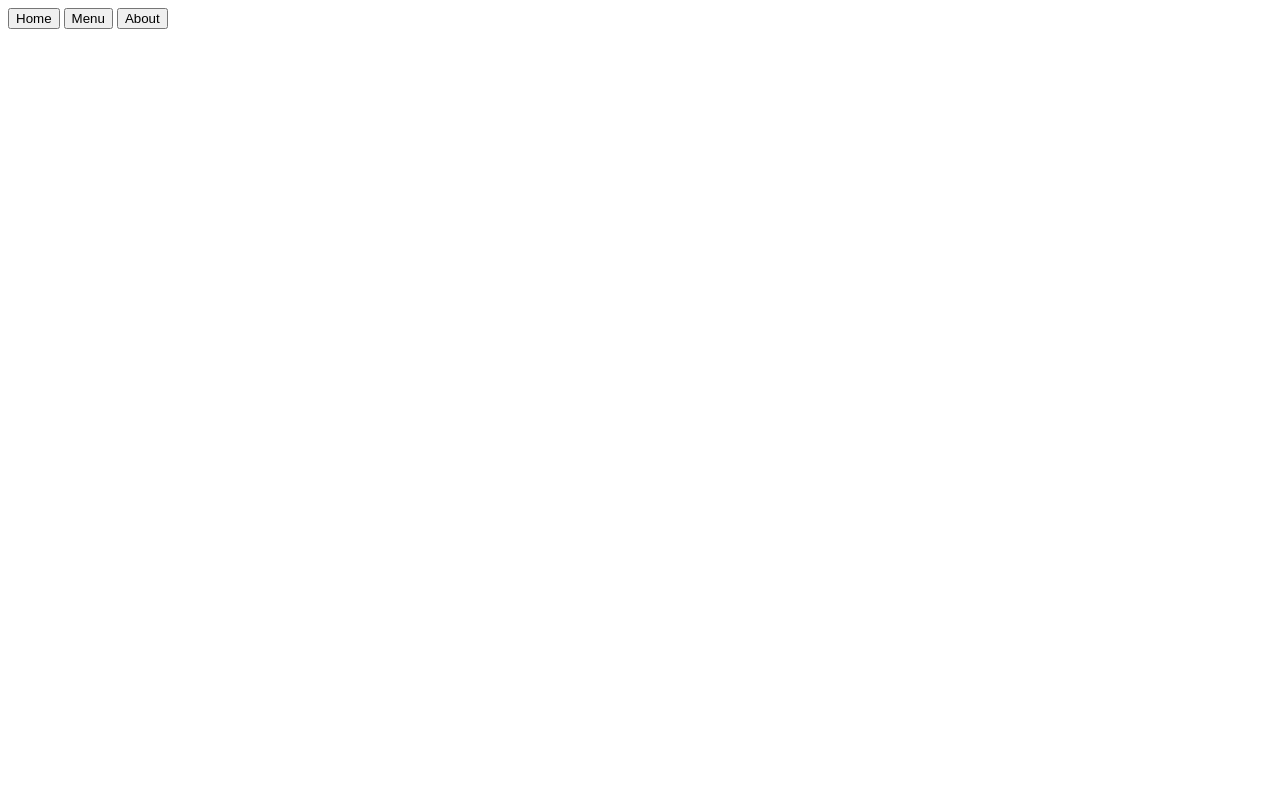
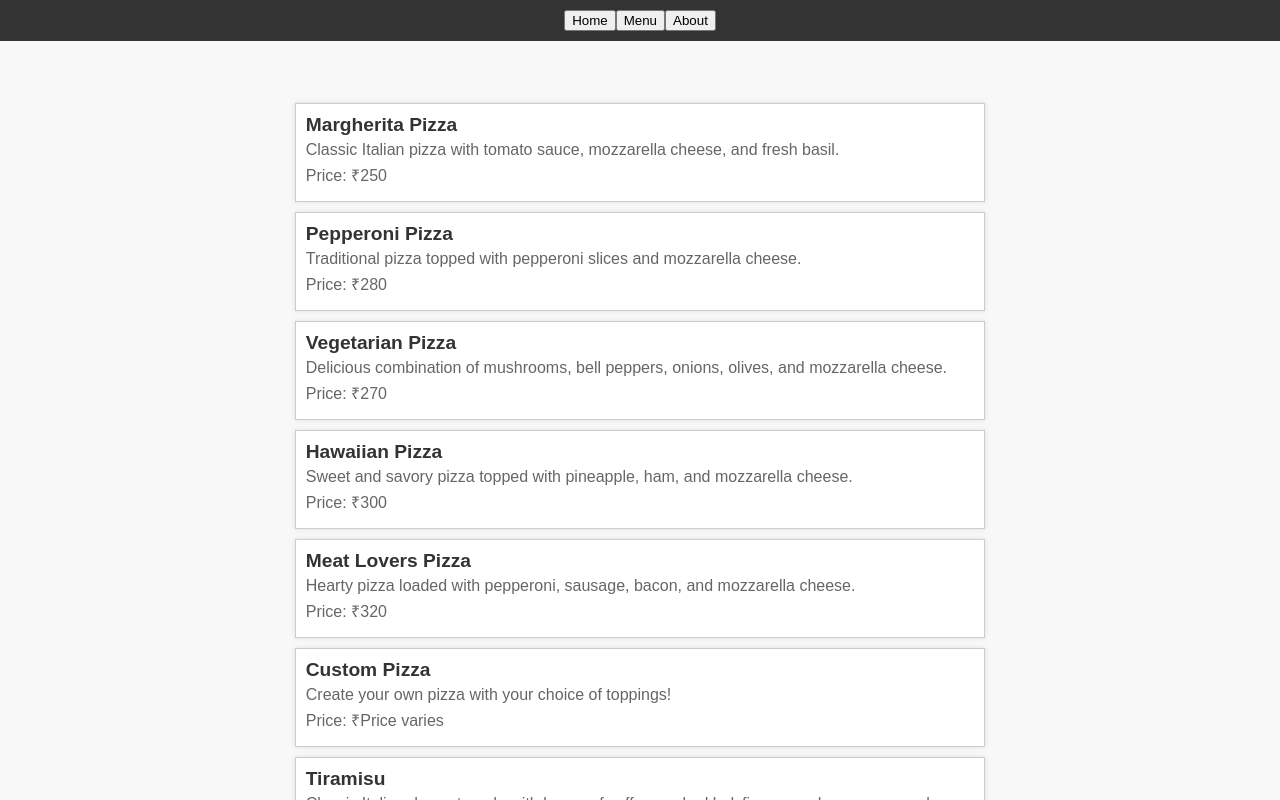
Before and after one commit to Siddhi-Uttekar/Restaurant-page, a website built with webpack: page src/index.html in a window 1280 px wide. Both pictures are taken after a click on the button "Menu". Shown: the top 800 px of the page. Built offline with nearby package versions, Linux system fonts and the light colour scheme.

Commit message:
restaurant page created using webpack

```diff
--- /dev/null
+++ b/src/about.js
@@ -0,0 +1,38 @@
+import "./style.css";
+
+export default function makeAboutPage() {
+    const aboutPage = document.createElement("div");
+    aboutPage.id = "aboutPage";
+
+    // Title
+    const aboutTitle = document.createElement("h2");
+    aboutTitle.textContent = "About Our Pizza Restaurant";
+
+    // Introduction Paragraph
+    const aboutIntro = document.createElement("p");
+    aboutIntro.textContent = "Welcome to our cozy pizza restaurant, where every slice tells a delicious story! Whether you're craving a classic Margherita or adventurous with our specialty toppings, we promise a slice of perfection in every bite. Join us for a culinary journey where our handcrafted pizzas, made from the finest ingredients and baked to perfection, await to delight your taste buds. From our kitchen to your table, experience the essence of authentic flavors and warm hospitality at our pizza paradise.";
+
+    // History Section
+    const historyTitle = document.createElement("h3");
+    historyTitle.textContent = "Our History";
+
+    const historyText = document.createElement("p");
+    historyText.textContent = "Founded in 2000 by passionate food enthusiasts, our pizza restaurant started as a small family-owned business in the heart of Pune. Over the years, we have grown into a beloved local establishment known for our commitment to quality, flavor, and customer satisfaction. Today, we continue to uphold our tradition of excellence, serving delicious pizzas made with love and care.";
+
+
+    const missionTitle = document.createElement("h3");
+    missionTitle.textContent = "Our Mission";
+
+    const missionText = document.createElement("p");
+    missionText.textContent = "At Pizzerias, our mission is to create memorable dining experiences through exceptional food and hospitality. We strive to source the freshest ingredients, support local suppliers, and innovate in our culinary offerings. Whether you're dining in, ordering takeout, or catering an event, we aim to exceed your expectations with every slice.";
+
+
+    aboutPage.appendChild(aboutTitle);
+    aboutPage.appendChild(aboutIntro);
+    aboutPage.appendChild(historyTitle);
+    aboutPage.appendChild(historyText);
+    aboutPage.appendChild(missionTitle);
+    aboutPage.appendChild(missionText);
+
+    return aboutPage;
+}
--- /dev/null
+++ b/src/home.js
@@ -0,0 +1,29 @@
+import './style.css';
+
+export default function makeHomePage() {
+    const homePage = document.createElement("div");
+    homePage.id = "homePage";
+
+    const title = document.createElement("div");
+    title.id = "title";
+    title.textContent = "Welcome to Our Restaurant Pizzerias!";
+    title.classList.add("title-text");
+
+    const introinfo = document.createElement("div");
+    introinfo.id = "introinfo";
+    const IntroPara = document.createElement('p');
+    IntroPara.textContent = "Welcome to our cozy pizza restaurant, where every slice tells a delicious story! Whether you're craving a classic Margherita or adventurous with our specialty toppings, we promise a slice of perfection in every bite. Join us for a culinary journey where our handcrafted pizzas, made from the finest ingredients and baked to perfection, await to delight your taste buds. From our kitchen to your table, experience the essence of authentic flavors and warm hospitality at our pizza paradise.";
+
+
+    const imgElement = document.createElement('img');
+    imgElement.src = './pizza_img.webp';
+
+
+    homePage.appendChild(title);
+    introinfo.appendChild(IntroPara);
+    homePage.appendChild(introinfo);
+    homePage.appendChild(imgElement);
+
+
+    return homePage;
+}
--- a/src/index.html
+++ b/src/index.html
@@ -3,14 +3,14 @@
 <head>
     <meta charset="UTF-8">
     <meta name="viewport" content="width=device-width, initial-scale=1.0">
-    <title>Document</title>
+    <title>Restayrent Page</title>
 </head>
 <body>
     <header>
         <nav>
-            <button>Home</button>
-            <button>Menu</button>
-            <button>About</button>
+            <button id="homeBtn">Home</button>
+            <button id="menuBtn">Menu</button>
+            <button id="aboutBtn">About</button>
         </nav>
     </header>
 
--- a/src/index.js
+++ b/src/index.js
@@ -0,0 +1,34 @@
+
+import './style.css';
+import makeHomePage from './home';
+import makeMenuPage from './menu';
+import makeAboutPage from './about';
+
+function component() {
+	const container = document.querySelector("#content");
+
+	const homeBtn = document.querySelector("#homeBtn");
+	homeBtn.addEventListener("click", () => {
+		container.textContent = "";
+		container.appendChild(makeHomePage());
+	});
+
+	const menuBtn = document.querySelector("#menuBtn");
+	menuBtn.addEventListener("click", () => {
+		container.textContent = "";
+		container.appendChild(makeMenuPage());
+	});
+
+	const aboutBtn = document.querySelector("#aboutBtn");
+	aboutBtn.addEventListener("click", () => {
+		container.textContent = "";
+		container.appendChild(makeAboutPage());
+	});
+
+	const homePage = makeHomePage();
+	container.appendChild(homePage);
+
+	return container;
+}
+
+document.body.appendChild(component());
--- /dev/null
+++ b/src/menu.js
@@ -0,0 +1,87 @@
+import "./style.css";
+
+const menuItems = [
+    {
+        name: "Margherita Pizza",
+        description: "Classic Italian pizza with tomato sauce, mozzarella cheese, and fresh basil.",
+        price: 250
+    },
+    {
+        name: "Pepperoni Pizza",
+        description: "Traditional pizza topped with pepperoni slices and mozzarella cheese.",
+        price: 280
+    },
+    {
+        name: "Vegetarian Pizza",
+        description: "Delicious combination of mushrooms, bell peppers, onions, olives, and mozzarella cheese.",
+        price: 270
+    },
+    {
+        name: "Hawaiian Pizza",
+        description: "Sweet and savory pizza topped with pineapple, ham, and mozzarella cheese.",
+        price: 300
+    },
+    {
+        name: "Meat Lovers Pizza",
+        description: "Hearty pizza loaded with pepperoni, sausage, bacon, and mozzarella cheese.",
+        price: 320
+    },
+    {
+        name: "Custom Pizza",
+        description: "Create your own pizza with your choice of toppings!",
+        price: "Price varies"
+    },
+    {
+        name: "Tiramisu",
+        description: "Classic Italian dessert made with layers of coffee-soaked ladyfingers and mascarpone cheese.",
+        price: 150
+    },
+    {
+        name: "Chocolate Lava Cake",
+        description: "Rich and gooey chocolate cake with a molten chocolate center.",
+        price: 180
+    },
+    {
+        name: "Soft Drinks",
+        description: "Various soft drinks available.",
+        price: 50
+    },
+    {
+        name: "Juices",
+        description: "Fresh fruit juices.",
+        price: 80
+    },
+    {
+        name: "Coffee",
+        description: "Hot brewed coffee.",
+        price: 100
+    }
+];
+
+
+export default function makeMenuPage() {
+    const menuPage = document.createElement("div");
+    menuPage.id = "menuPage";
+
+    menuItems.forEach(item => {
+        const menuItem = document.createElement("div");
+        menuItem.classList.add("menu-item");
+
+        const itemName = document.createElement("h3");
+        itemName.textContent = item.name;
+
+        const itemDescription = document.createElement("p");
+        itemDescription.textContent = item.description;
+
+        const itemPrice = document.createElement("p");
+        itemPrice.textContent = `Price: ₹${item.price}`;
+
+        menuItem.appendChild(itemName);
+        menuItem.appendChild(itemDescription);
+        menuItem.appendChild(itemPrice);
+
+        menuPage.appendChild(menuItem);
+    });
+
+    return menuPage;
+}
--- /dev/null
+++ b/src/style.css
@@ -0,0 +1,246 @@
+
+body {
+    font-family: 'Arial', sans-serif;
+    background-color: #f8f8f8;
+    margin: 0;
+    padding: 0;
+    height: 100vh;
+}
+
+header {
+    background-color: #333;
+    padding: 10px 0;
+}
+
+nav {
+    display: flex;
+    justify-content: center;
+    align-items: center;
+}
+
+#title{
+    height:7rem;
+    width: 100rem;
+    background-color: rgb(159, 51, 60);
+    text-align: center;
+    display: flex;
+    justify-content: center;
+    align-items: center;
+
+}
+
+.title-text {
+    font-size: 35px;
+    color: #ffffff;
+    text-align: center;
+}
+
+#introinfo{
+    height:15rem;
+    width: 60rem;
+    background-color: rgb(155, 230, 173);
+    text-align: center;
+    display: flex;
+    justify-content: center;
+    align-items: center;
+    margin: 5rem;
+    padding: 1rem;
+    border-radius: 5rem;
+
+
+}
+
+#introinfo p {
+    font-size: 20px;
+    line-height: 1.5;
+    color: #333;
+}
+
+.menu-item {
+    border: 1px solid #ccc;
+    margin: 10px;
+    padding: 10px;
+    background-color: #fff;
+    box-shadow: 0 0 5px rgba(0, 0, 0, 0.1);
+}
+
+.menu-item h3 {
+    margin: 0;
+    font-size: 1.2rem;
+    color: #333;
+}
+
+.menu-item p {
+    margin: 5px 0;
+    font-size: 1rem;
+    color: #666;
+}
+
+/* .page-change {
+    background-color: #444;
+    color: #fff;
+    border: none;
+    padding: 10px 20px;
+    margin: 0 10px;
+    cursor: pointer;
+    font-size: 1em;
+    border-radius: 5px;
+    transition: background-color 0.3s ease;
+}
+
+.page-change:hover {
+    background-color: #555;
+} */
+
+
+/* Content styling */
+#content {
+    padding: 20px;
+    margin: 0 auto;
+    max-width: 1200px;
+    display: flex;
+    justify-content: center;
+    margin-top: 2rem;
+}
+
+/* Home page styling */
+/*
+.home-page {
+    width: 80%;
+    max-width: 1200px;
+    background-color: #fff;
+    box-shadow: 0 4px 8px rgba(0, 0, 0, 0.1);
+    padding: 20px;
+    border-radius: 8px;
+}
+
+.home-page h1 {
+    text-align: center;
+    font-size: 2.5em;
+    margin-bottom: 20px;
+    color: #333;
+}
+
+.item {
+    margin-bottom: 20px;
+    padding: 20px;
+    background-color: #f1f1f1;
+    border-radius: 8px;
+}
+
+.item p {
+    margin: 10px 0;
+    line-height: 1.6;
+    color: #555;
+}
+
+.hours {
+    margin-top: 10px;
+}
+
+.hours h3 {
+    margin-bottom: 10px;
+    color: #444;
+}
+
+.hours p {
+    margin: 5px 0;
+}
+
+.item:nth-child(odd) {
+    background-color: #e0f7fa;
+}
+
+.item:nth-child(even) {
+    background-color: #ffecb3;
+}
+
+/* Menu page styling */
+/*
+.menu-page h1 {
+    text-align: center;
+    font-size: 2.5em;
+    margin-bottom: 20px;
+    color: #333;
+}
+
+.menu-table {
+    width: 100%;
+    border-collapse: collapse;
+    margin: 20px 0;
+}
+
+.menu-table th, .menu-table td {
+    border: 1px solid #ddd;
+    padding: 8px;
+    text-align: left;
+}
+
+.menu-table th {
+    background-color: #f2f2f2;
+    color: #333;
+}
+
+.menu-table tr:nth-child(even) {
+    background-color: #f9f9f9;
+}
+
+.menu-table tr:hover {
+    background-color: #f1f1f1;
+}
+
+.price {
+    font-weight: bold;
+    color: #333;
+}
+
+/* About page styling
+.about-page h1, .about-page h2 {
+    text-align: center;
+    color: #333;
+}
+
+.about-page p {
+    text-align: center;
+    line-height: 1.6;
+    margin: 20px auto;
+    max-width: 800px;
+    color: #555;
+}
+
+.team-list {
+    list-style: none;
+    padding: 0;
+    display: flex;
+    flex-direction: column;
+    align-items: center;
+}
+
+.team-member {
+    background-color: #f1f1f1;
+    margin: 10px 0;
+    padding: 20px;
+    border-radius: 8px;
+    max-width: 600px;
+    width: 100%;
+}
+
+.team-member h3 {
+    margin: 0;
+    color: #333;
+}
+
+.team-member p {
+    margin: 5px 0;
+    color: #555;
+}
+
+@media (max-width: 600px) {
+    nav {
+        flex-direction: column;
+    }
+
+    .page-change {
+        margin: 10px 0;
+    }
+} */
--- a/webpack.config.js
+++ b/webpack.config.js
@@ -23,7 +23,7 @@ module.exports = {
         use: ['style-loader', 'css-loader'], // Use these loaders for .css files
       },
       {
-        test: /\.(png|jpg|gif)$/, // Test for image files
+        test: /\.(png|jpg|gif|webp)$/, // Test for image files
         type: 'asset/resource', // Handle them as asset/resource type
       },
     ],
```
Also changed, not shown: package.json (+8 -4 lines), src/pizza_img.webp (added), 1 other file.
